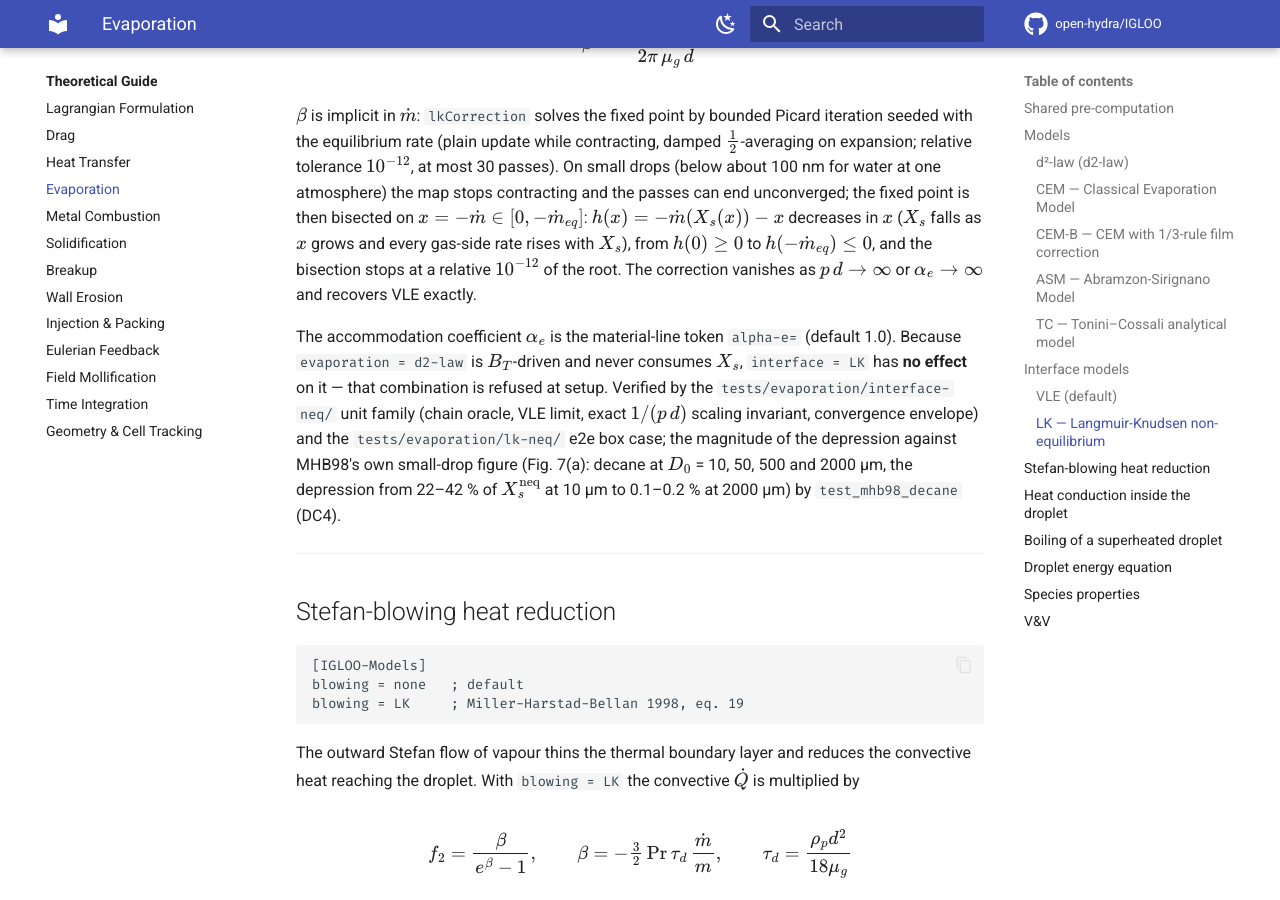
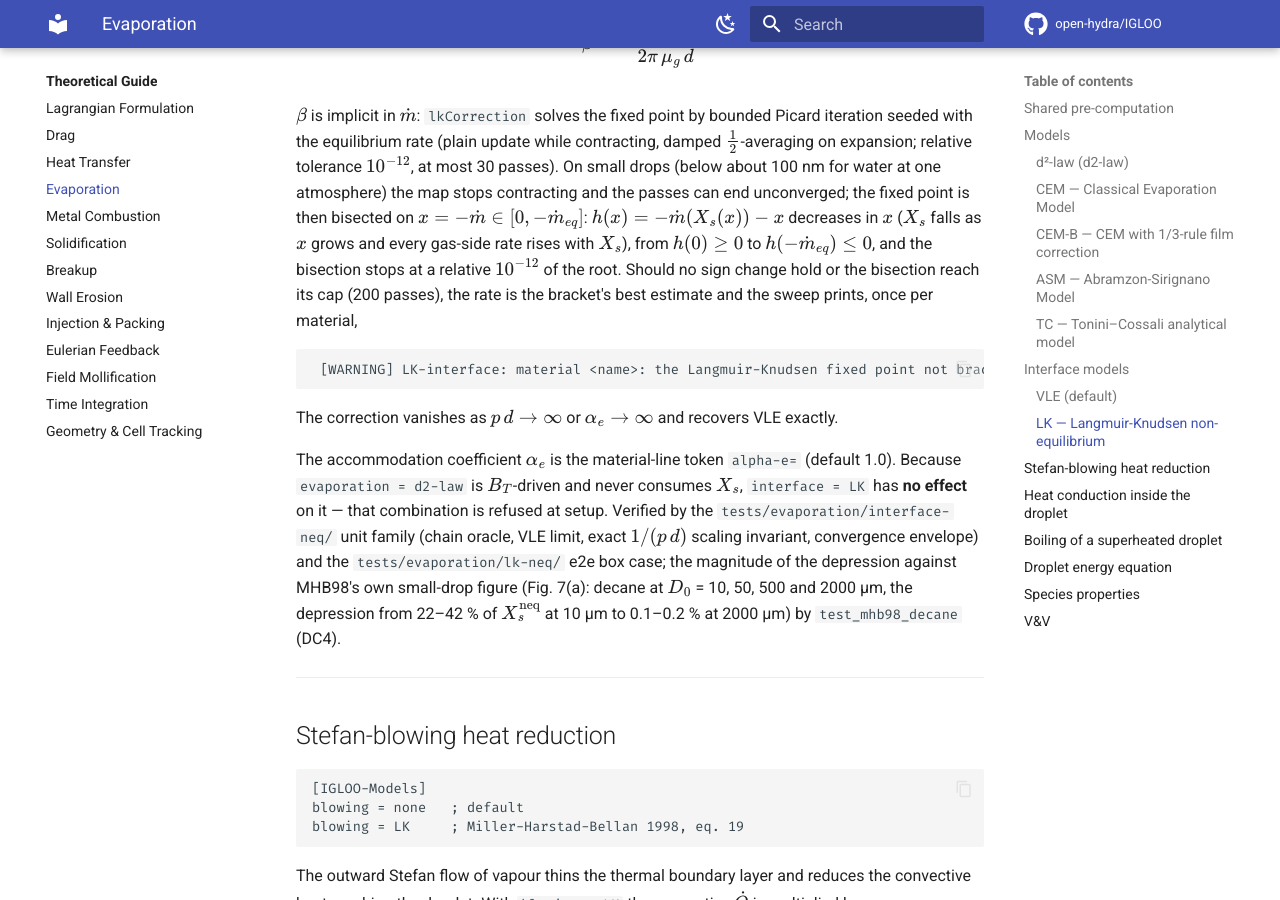
Before and after one commit to open-hydra/IGLOO, an MkDocs documentation site: the page built from docs/theory/evaporation.md, in a window 1280 px wide and 900 px high, scrolled down 6067 px. Built offline with MkDocs 1.6.1 and Material for MkDocs 9.7.7, drawn with Linux system fonts in a browser that asks for light colours; comment, search, counter and statistics services are not loaded.

Commit message:
fix(evaporation): a warning once per material when an LK fixed point is not bracketed
evaporation() returns an optional lkFail: set when the bisection of the
Langmuir-Knudsen fixed point finds no sign change at -mdot_eq or reaches
its cap (200 passes); the rate is then the bracket's best estimate. The
right-hand sides (rhsEvaporation, rhsEvapBreakup and the P2T surface
solve's qnet) OR it into the parcel's own flag (obj_particle%lkFail,
written only by the thread that integrates the parcel: no shared state in
the parcel loop). After each parcel loop the serial section counts and
clears the flags per material; at the end of the sweep the counts are
summed over the ranks and the root prints, once per material with a
non-zero count:

 [WARNING] LK-interface: material <name>: the Langmuir-Knudsen fixed point not bracketed in N parcel(s); their rate is the bracket's best estimate

No physical input reaches it (the map is monotone, the bracket always
holds); its witness is a scratch mutant with the bisection capped at one
pass: burnout-ord2-slab prints the line once per run (count 4) and fails
P0, which now refuses `LK-interface:`, P3 and P6. test_interface_lk LK7
checks the flag stays down at its six points.

Byte A/B against the previous commit at OMP_NUM_THREADS=1: 0 of 1235
files; no captured run prints the line.

Co-Authored-By: Claude Opus 5.5 <noreply@anthropic.com>
Claude-Session: https://claude.ai/code/session_019zi1qiuw7HF2aRfC8FR4xx

````diff
--- a/docs/theory/evaporation.md
+++ b/docs/theory/evaporation.md
@@ -295,7 +295,15 @@ the fixed point is then bisected on $x = -\dot{m} \in [0, -\dot{m}_{eq}]$:
 $h(x) = -\dot{m}(X_s(x)) - x$ decreases in $x$ ($X_s$ falls as $x$ grows and
 every gas-side rate rises with $X_s$), from $h(0) \ge 0$ to
 $h(-\dot{m}_{eq}) \le 0$, and the bisection stops at a relative $10^{-12}$ of
-the root.  The correction vanishes as $p\,d \to \infty$ or
+the root.  Should no sign change hold or the bisection reach its cap (200
+passes), the rate is the bracket's best estimate and the sweep prints, once per
+material,
+
+```
+ [WARNING] LK-interface: material <name>: the Langmuir-Knudsen fixed point not bracketed in N parcel(s); their rate is the bracket's best estimate
+```
+
+The correction vanishes as $p\,d \to \infty$ or
 $\alpha_e \to \infty$ and recovers VLE exactly.
 
 The accommodation coefficient $\alpha_e$ is the material-line token `alpha-e=`
````
Also changed, not shown: 10 other files.
